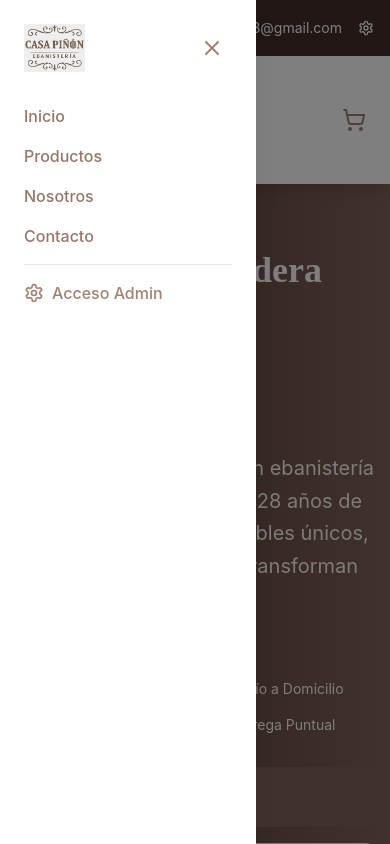
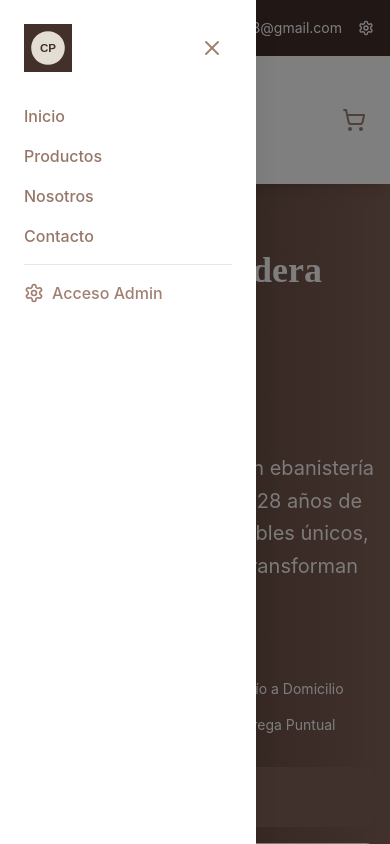
Before and after one commit to andresaprendes/casapi-on, a React (Vite) app: page / in a window 390 px wide. Both pictures are taken after a click on the button 36 px from the left and 120 px from the top of the page. Shown: the top 844 px of the page. Built offline with nearby package versions, Linux system fonts and the light colour scheme.

Commit message:
fix: Remove background from mobile menu logo
🎨 Logo Fix:
- Changed mobile menu logo from logo-light.png to logo.svg
- SVG format ensures transparent background
- Maintains proper logo appearance in mobile menu
- Consistent with brand guidelines

```diff
--- a/src/components/Header.tsx
+++ b/src/components/Header.tsx
@@ -166,7 +166,7 @@ const Header = () => {
             <div className="p-6">
               <div className="flex items-center justify-between mb-8">
                 <img
-                  src="/logo-light.png"
+                  src="/logo.svg"
                   alt="Casa Piñón Ebanistería"
                   className="h-12 w-auto"
                 />
```
